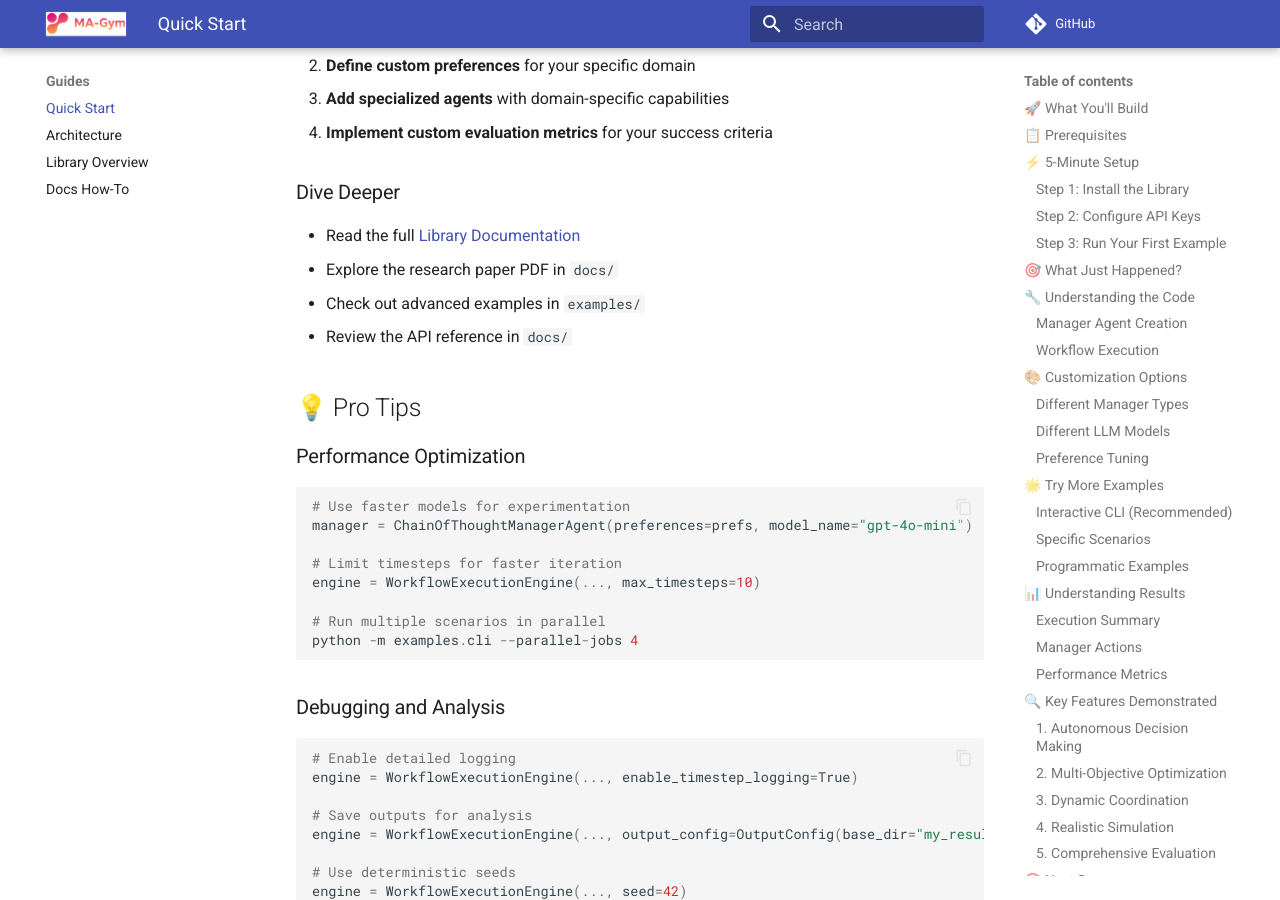
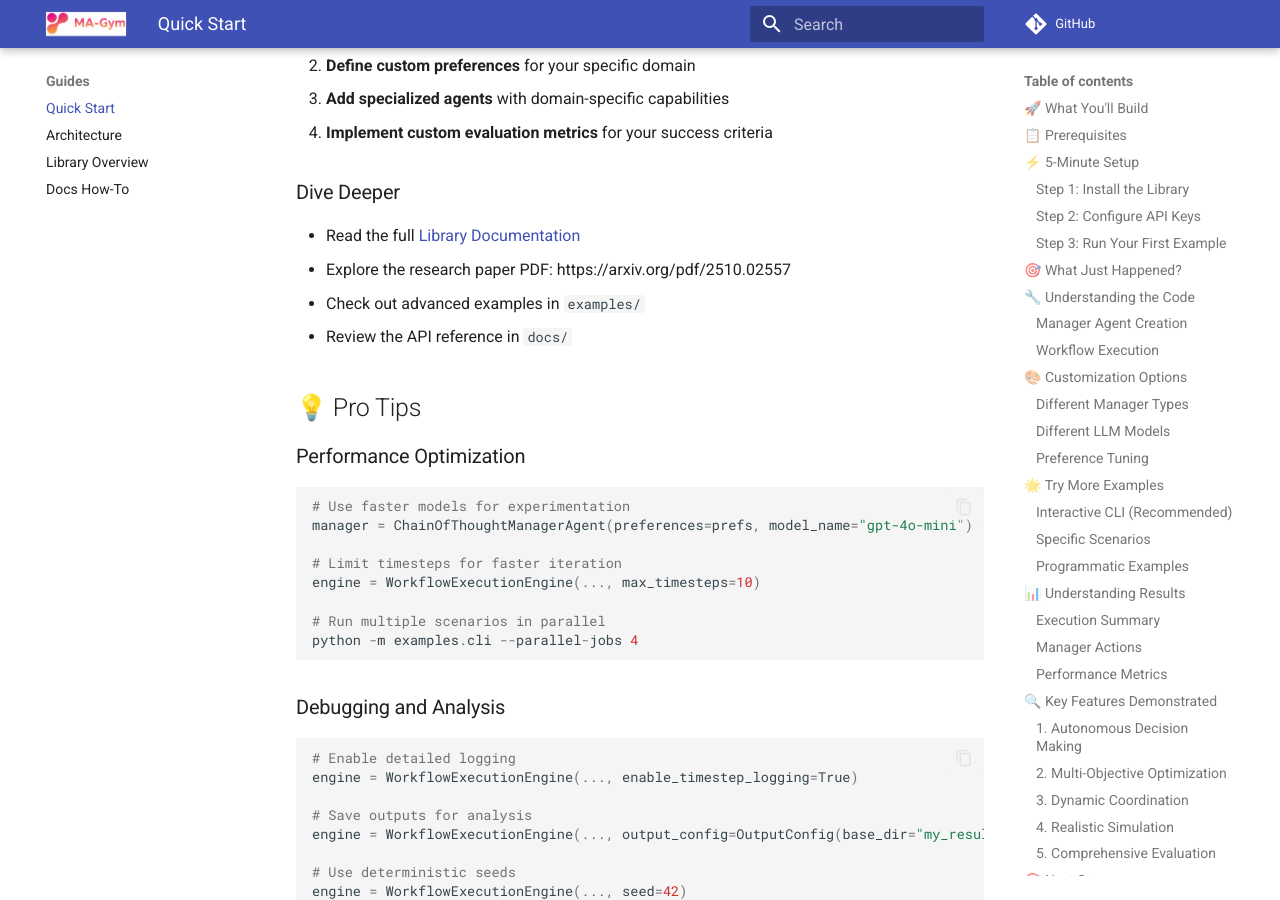
Before and after one commit to DeepFlow-research/manager_agent_gym, an MkDocs documentation site: the page built from docs/QUICK_START_GUIDE.md, in a window 1280 px wide and 900 px high, scrolled down 7004 px. Built offline with MkDocs 1.6.1 and Material for MkDocs 9.7.7, drawn with Linux system fonts in a browser that asks for light colours; comment, search, counter and statistics services are not loaded.

Commit message:
Update QUICK_START_GUIDE.md
pointing paper to arxiv

```diff
--- a/docs/QUICK_START_GUIDE.md
+++ b/docs/QUICK_START_GUIDE.md
@@ -312,7 +312,7 @@ Tracks multiple metrics beyond just task completion.
 ### Dive Deeper
 
 - Read the full [Library Documentation](LIBRARY_DOCUMENTATION.md)
-- Explore the research paper PDF in `docs/`
+- Explore the research paper PDF: https://arxiv.org/pdf/2510.02557
 - Check out advanced examples in `examples/`
 - Review the API reference in `docs/`
 
```
